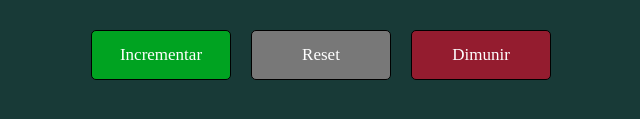
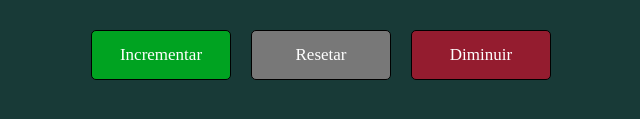
Before and after one commit to williamcouto/contador, a plain HTML site: page index.html in a window 1280 px wide. Shown: the part 339-458 px from the top of the page, 319-959 px from the left. Drawn offline with Linux system fonts and the light colour scheme; a web font is replaced by a local one.

Commit message:
Update index.html

```diff
--- a/index.html
+++ b/index.html
@@ -12,8 +12,8 @@
         <section id="display_valor">0</section>
         <div class="box-bttns">
             <button id="increment_num">Incrementar</button>
-            <button id="reset-num">Reset</button>
-            <button id="decrease-num">Dimunir</button>
+            <button id="reset-num">Resetar</button>
+            <button id="decrease-num">Diminuir</button>
         </div>
     </section>
 </body>
```
